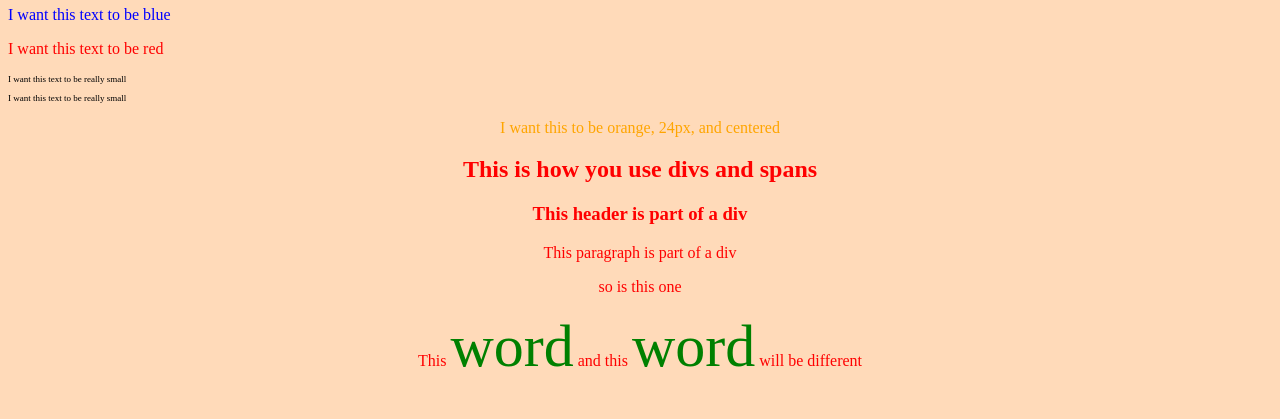
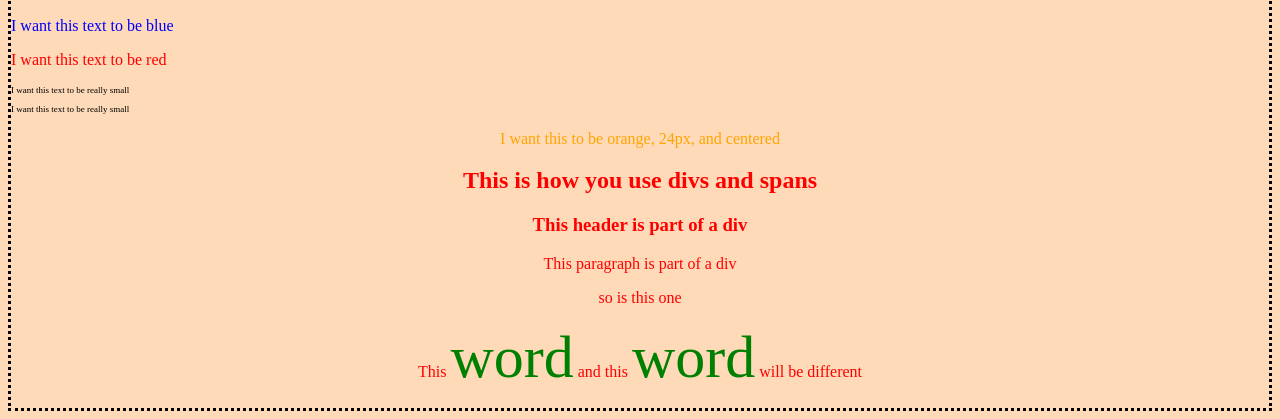
Before and after one commit to adent889/adent889.github.io, a plain HTML site: page cssdemo/index.html in a window 1280 px wide. Shown: the part 654-1073 px from the top of the page. Before the commit the page ends 1051 px from the top, so only its background shows below. Drawn offline with Linux system fonts and the light colour scheme.

Commit message:
end of demo

```diff
--- a/cssdemo/index.html
+++ b/cssdemo/index.html
@@ -9,6 +9,7 @@
     <style>
         body {
             background-color: peachpuff;
+            border: dotted;
         }
 
         #blue-text {
```
